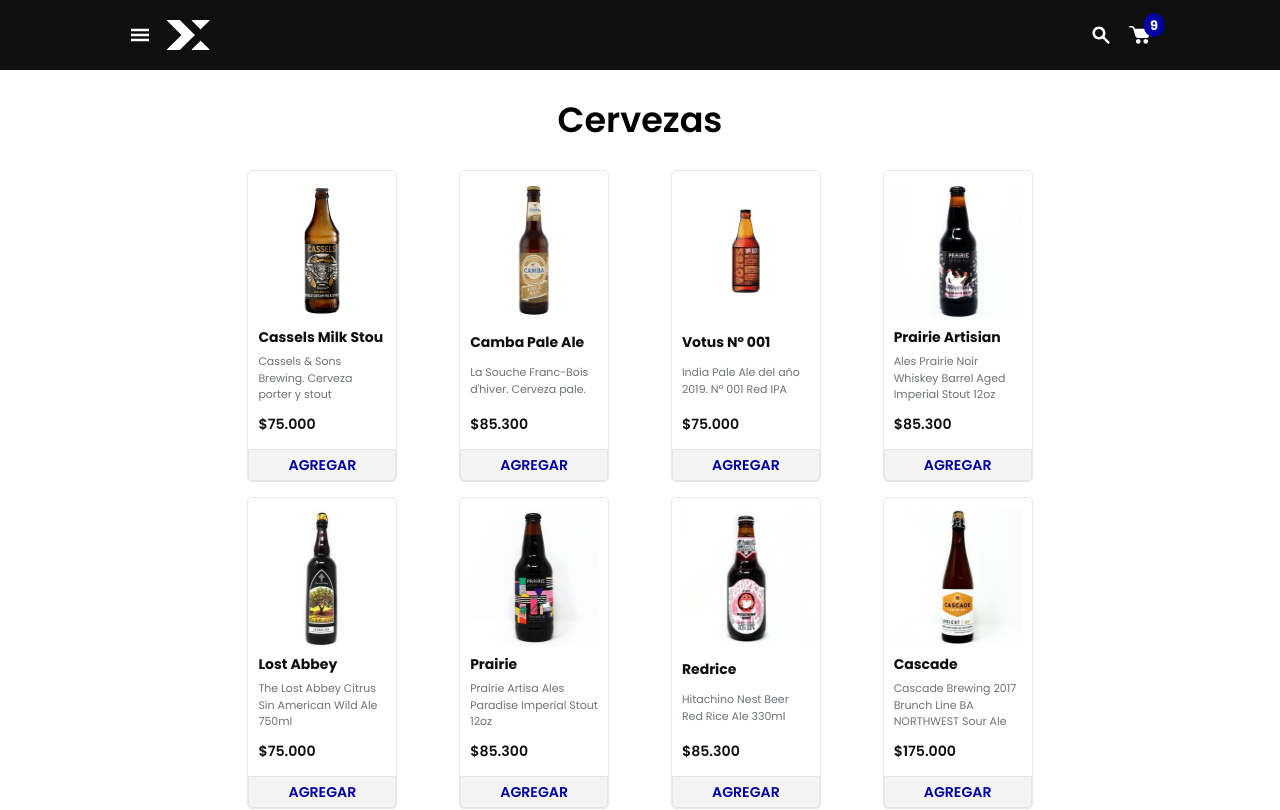
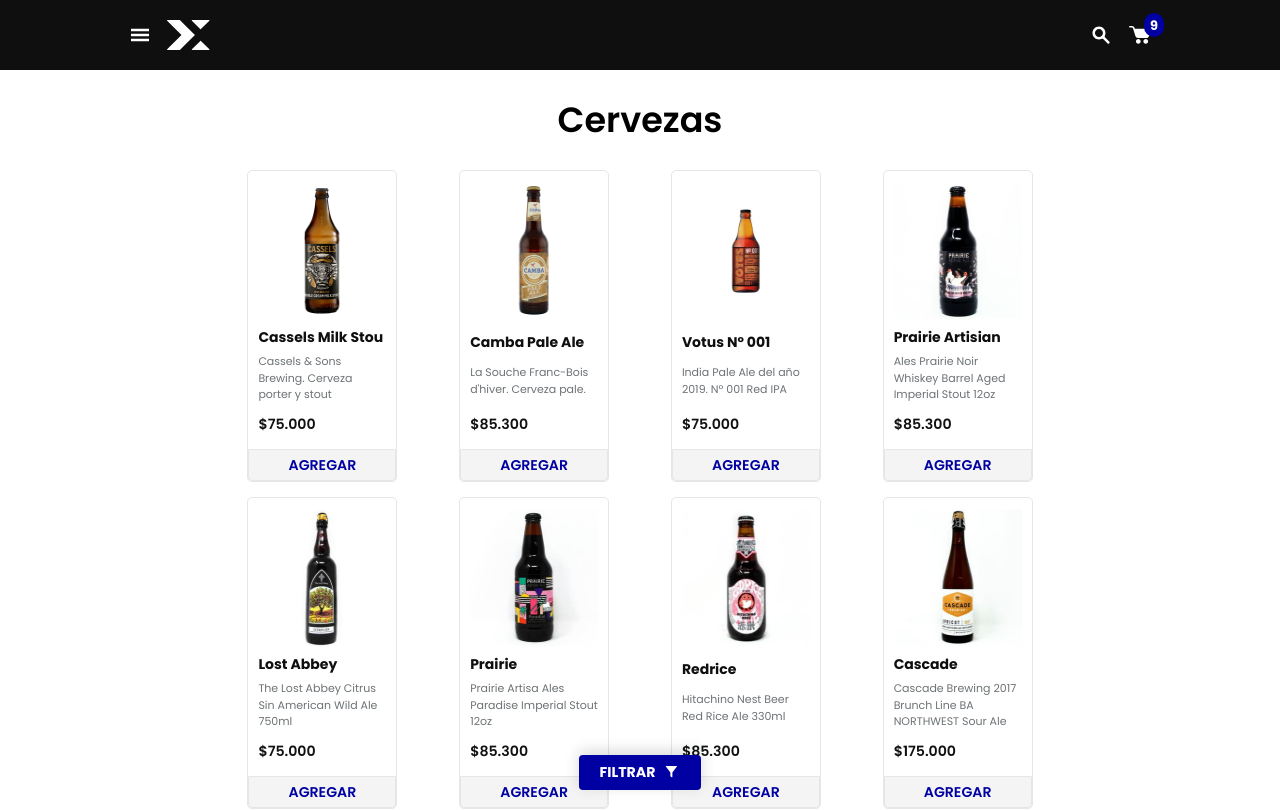
Before and after one commit to mateobetancurb/prueba-tecnica-frontend-ddb, a React (Vite) app: page / in a window 1280 px wide. Shown: the top 810 px of the page. Built offline with nearby package versions, Linux system fonts and the light colour scheme.

Commit message:
footer component - styles

```diff
--- a/src/css/components/footer.css
+++ b/src/css/components/footer.css
@@ -122,6 +122,8 @@
   border-radius: 4px;
   box-shadow: 0px -4px 15px 0px rgba(0, 0, 0, 0.15);
   margin-bottom: 1rem;
+  position: fixed;
+  bottom: 0;
 }
 
 .footer__filter--button:hover {
--- a/src/scss/components/footer.scss
+++ b/src/scss/components/footer.scss
@@ -123,6 +123,8 @@
   border-radius: 4px;
   box-shadow: 0px -4px 15px 0px rgba(0, 0, 0, 0.15);
   margin-bottom: 1rem;
+  position: fixed;
+  bottom: 0;
 }
 
 .footer__filter--button:hover {
```
Also changed, not shown: 1 other file (tests, documents, lock files or other folders).
